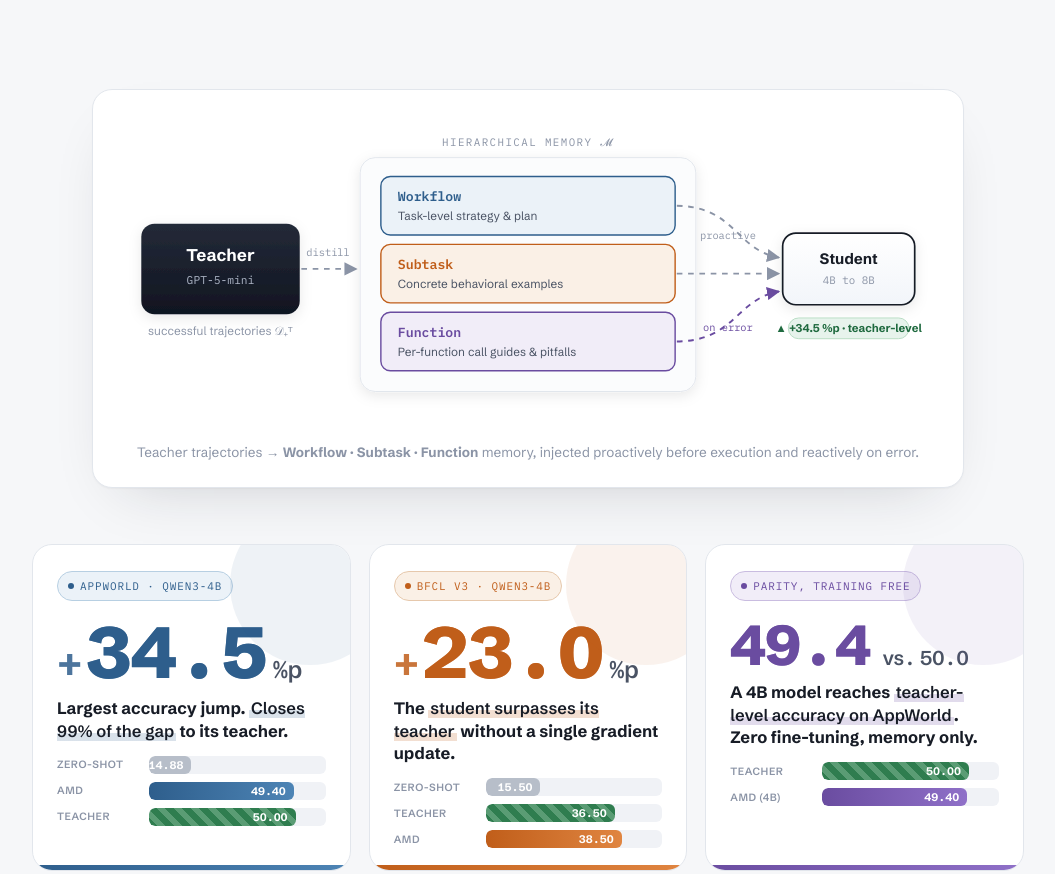
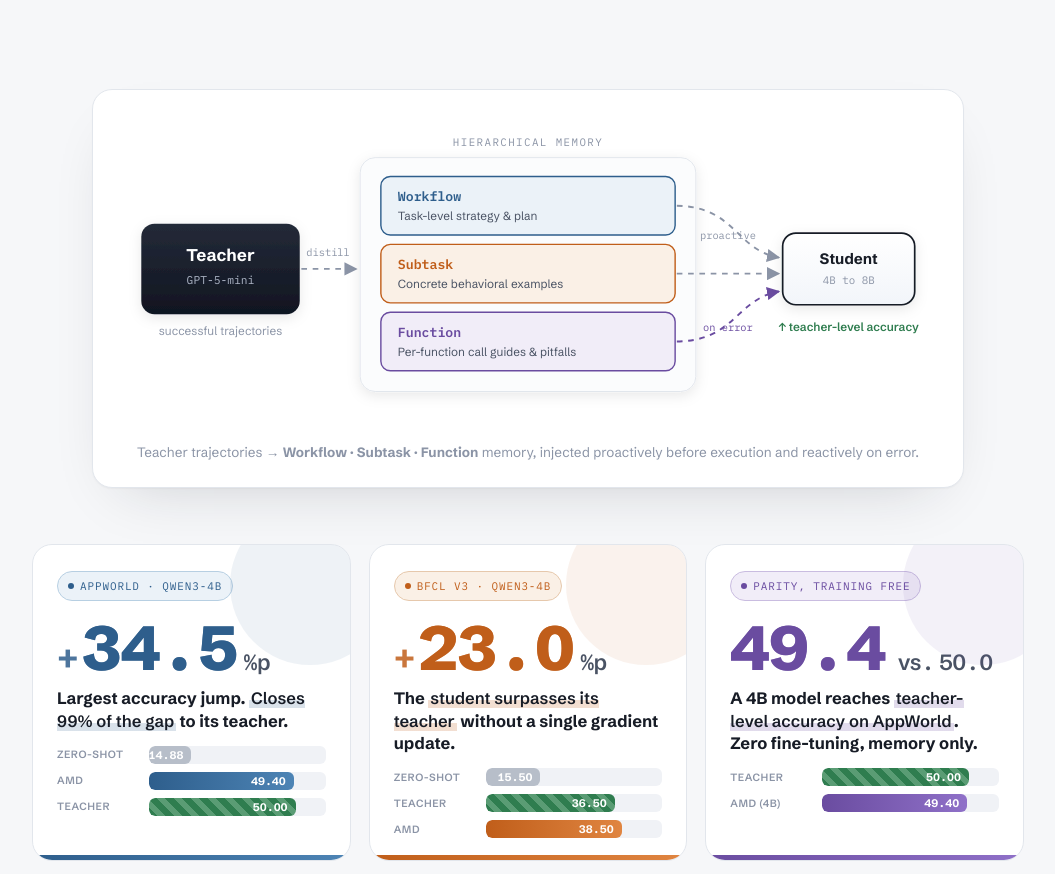
Before and after one commit to agent-memory-distillation/agent-memory-distillation.github.io, a plain HTML site: page index.html in a window 1280 px wide. Shown: the part 451-1325 px from the top of the page, without its empty margins (112-1167 px from the left). Drawn offline with Linux system fonts and the light colour scheme.

Commit message:
Remove result pill and math symbols from SVG; unify stat hero sizes across cards

```diff
--- a/index.html
+++ b/index.html
@@ -137,14 +137,12 @@ h1{font-family:var(--display);font-weight:800;font-size:clamp(30px,4.8vw,54px);l
   font-family:var(--display);font-weight:800;letter-spacing:-.03em;
   line-height:1;font-variant-numeric:tabular-nums;
 }
-.stat-hero .num{font-size:clamp(48px,6.2vw,72px);background:linear-gradient(180deg,currentColor,transparent 220%);-webkit-background-clip:text;background-clip:text}
-.stat-hero .pre{font-size:clamp(28px,3.6vw,40px);font-weight:700;opacity:.85}
-.stat-hero .suf{font-size:clamp(18px,2.2vw,24px);font-weight:600;color:var(--ink-soft);margin-left:2px}
+.stat-hero .num{font-size:clamp(42px,5.4vw,62px);background:linear-gradient(180deg,currentColor,transparent 220%);-webkit-background-clip:text;background-clip:text}
+.stat-hero .pre{font-size:clamp(24px,3.2vw,34px);font-weight:700;opacity:.85}
+.stat-hero .suf{font-size:clamp(16px,2vw,22px);font-weight:600;color:var(--ink-soft);margin-left:2px;white-space:nowrap}
 .stat.acc-wf .stat-hero{color:var(--wf)}
 .stat.acc-st .stat-hero{color:var(--st)}
 .stat.acc-fn .stat-hero{color:var(--fn)}
-.stat.acc-fn .stat-hero .num{font-size:clamp(38px,4.8vw,56px)}
-.stat.acc-fn .stat-hero .suf{font-size:clamp(15px,1.8vw,20px);white-space:nowrap}
 
 .stat-hook{font-family:var(--display);font-weight:700;font-size:16.5px;line-height:1.35;color:var(--ink);margin-bottom:14px}
 .stat-hook strong{background:linear-gradient(180deg,transparent 62%,rgba(46,94,140,.18) 62%);padding:0 2px}
@@ -449,13 +447,13 @@ footer a{color:var(--ink-soft)}
       </g>
       <text x="114" y="152" text-anchor="middle" font-family="Schibsted Grotesk,sans-serif" font-weight="700" font-size="18" fill="#fff">Teacher</text>
       <text x="114" y="176" text-anchor="middle" font-family="IBM Plex Mono,monospace" font-size="12" fill="#AEB6C6">GPT-5-mini</text>
-      <text x="114" y="230" text-anchor="middle" font-family="Schibsted Grotesk,sans-serif" font-size="12.5" fill="#8B94A6">successful trajectories 𝒟₊ᵀ</text>
+      <text x="114" y="230" text-anchor="middle" font-family="Schibsted Grotesk,sans-serif" font-size="12.5" fill="#8B94A6">successful trajectories</text>
       <path class="flowdash" d="M198 160 H258" stroke="#8B94A6" stroke-width="2" fill="none" marker-end="url(#arr)"/>
       <text x="228" y="146" text-anchor="middle" font-family="IBM Plex Mono,monospace" font-size="11" fill="#8B94A6">distill</text>
       <g filter="url(#softShadow)">
         <rect x="262" y="42" width="356" height="248" rx="16" fill="#FBFCFD" stroke="#E2E6EC"/>
       </g>
-      <text x="440" y="30" text-anchor="middle" font-family="IBM Plex Mono,monospace" font-size="11.5" letter-spacing="1.5" fill="#8B94A6">HIERARCHICAL MEMORY 𝓜</text>
+      <text x="440" y="30" text-anchor="middle" font-family="IBM Plex Mono,monospace" font-size="11.5" letter-spacing="1.5" fill="#8B94A6">HIERARCHICAL MEMORY</text>
       <rect x="284" y="62" width="312" height="62" rx="10" fill="#EBF2F8" stroke="#2E5E8C" stroke-width="1.5"/>
       <text x="302" y="88" font-family="IBM Plex Mono,monospace" font-weight="600" font-size="14" fill="#2E5E8C">Workflow</text>
       <text x="302" y="108" font-family="Schibsted Grotesk,sans-serif" font-size="12.5" fill="#4A5364">Task-level strategy &amp; plan</text>
@@ -475,8 +473,7 @@ footer a{color:var(--ink-soft)}
       </g>
       <text x="780" y="155" text-anchor="middle" font-family="Schibsted Grotesk,sans-serif" font-weight="700" font-size="16" fill="#171C26">Student</text>
       <text x="780" y="176" text-anchor="middle" font-family="IBM Plex Mono,monospace" font-size="11.5" fill="#8B94A6">4B to 8B</text>
-      <rect x="716" y="212" width="128" height="22" rx="11" fill="#E7F3EC" stroke="#B7DCC3"/>
-      <text x="780" y="227" text-anchor="middle" font-family="Schibsted Grotesk,sans-serif" font-weight="700" font-size="12" fill="#1F6A3F">▲ +34.5 %p · teacher-level</text>
+      <text x="780" y="226" text-anchor="middle" font-family="Schibsted Grotesk,sans-serif" font-weight="600" font-size="12.5" fill="#2F7D4F">↑ teacher-level accuracy</text>
     </svg>
     <div class="diagram-caption">
       Teacher trajectories → <b>Workflow · Subtask · Function</b> memory, injected proactively before execution and reactively on error.
```
